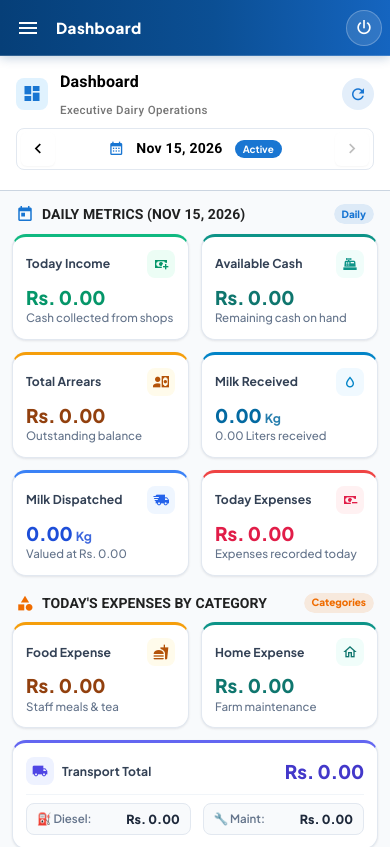
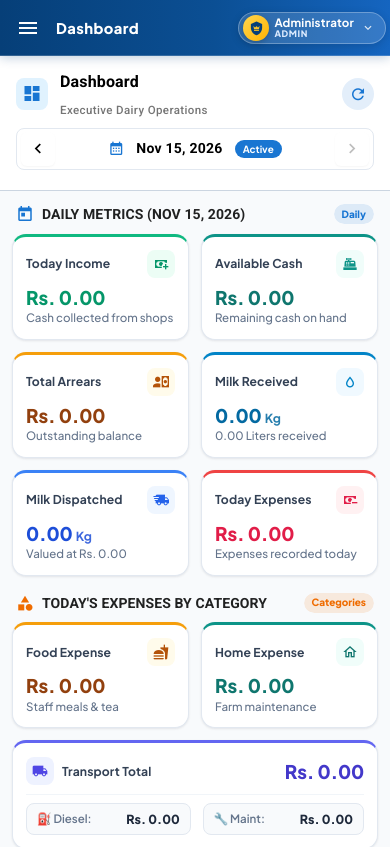
Before and after one commit to waqas-khaan/khalid-DMS, a Vue app: page /dashboard in a window 390 px wide. Shown: the top 847 px of the page. Built offline with nearby package versions, Linux system fonts and the light colour scheme; no server answers; the database is empty; sample sign-in values are in the browser's storage.

Commit message:
feat: show administrator profile pill on mobile view and for staff user as well

```diff
--- a/src/assets/css/navbar.css
+++ b/src/assets/css/navbar.css
@@ -229,10 +229,36 @@
     font-size: 1rem !important;
   }
 
-  .header-center-time,
-  .header-right-actions,
+  .header-center-time {
+    display: none !important;
+  }
+
+  .header-right-actions {
+    display: flex !important;
+    align-items: center !important;
+    margin-right: 8px !important;
+    gap: 6px !important;
+  }
+
   .user-profile-trigger {
-    display: none !important;
+    display: inline-flex !important;
+    align-items: center !important;
+    padding: 3px 10px 3px 5px !important;
+    gap: 6px !important;
+  }
+
+  .user-avatar-circle {
+    width: 28px !important;
+    height: 28px !important;
+  }
+
+  .user-name {
+    font-size: 0.78rem !important;
+    max-width: 110px !important;
+  }
+
+  .user-role-text {
+    font-size: 0.6rem !important;
   }
 }
 
@@ -247,18 +273,56 @@
   }
 
   .navbar-page-title {
-    font-size: 0.95rem !important;
+    font-size: 0.92rem !important;
     display: block !important;
     white-space: nowrap !important;
     overflow: hidden !important;
     text-overflow: ellipsis !important;
-    max-width: 220px !important;
+    max-width: 130px !important;
   }
 
-  .header-center-time,
-  .header-right-actions,
+  .header-center-time {
+    display: none !important;
+  }
+
+  .header-right-actions {
+    display: flex !important;
+    align-items: center !important;
+    margin-right: 4px !important;
+    gap: 4px !important;
+  }
+
   .user-profile-trigger {
-    display: none !important;
+    display: inline-flex !important;
+    align-items: center !important;
+    padding: 2px 8px 2px 4px !important;
+    gap: 5px !important;
+    border-radius: 999px !important;
+  }
+
+  .user-avatar-circle {
+    width: 26px !important;
+    height: 26px !important;
+  }
+
+  .user-avatar-icon {
+    font-size: 15px !important;
+  }
+
+  .user-name {
+    font-size: 0.72rem !important;
+    max-width: 90px !important;
+    line-height: 1.1 !important;
+  }
+
+  .user-role-text {
+    font-size: 0.56rem !important;
+    line-height: 1 !important;
+  }
+
+  .user-chevron {
+    font-size: 14px !important;
+    margin-left: 0 !important;
   }
 }
 
--- a/src/components/appbar/DefaultHeader.vue
+++ b/src/components/appbar/DefaultHeader.vue
@@ -31,23 +31,8 @@
 
     <v-spacer></v-spacer>
 
-    <!-- Mobile View Power Button (d-flex d-md-none) -->
-    <div v-if="isLoggedIn" class="mobile-power-wrapper d-flex d-md-none align-center me-2">
-      <v-btn
-        icon
-        size="small"
-        variant="text"
-        class="mobile-power-btn"
-        title="Sign Out"
-        aria-label="Sign Out"
-        @click="showLogoutDialog = true"
-      >
-        <v-icon size="20">mdi-power</v-icon>
-      </v-btn>
-    </div>
-
-    <div class="header-right-actions d-none d-md-flex align-center">
-      <!-- Unified User Profile Pill & Dropdown (Desktop only) -->
+    <!-- Unified Administrator Profile Pill & Dropdown (Mobile & Desktop) -->
+    <div class="header-right-actions d-flex align-center">
       <v-menu v-if="isLoggedIn" location="bottom end" :offset="8">
         <template v-slot:activator="{ props }">
           <button
@@ -57,9 +42,7 @@
             aria-label="Open profile menu"
           >
             <span class="user-avatar-circle">
-              <v-icon size="18" class="user-avatar-icon">
-                {{ authStore.isAdmin ? 'mdi-shield-crown' : 'mdi-account' }}
-              </v-icon>
+              <v-icon size="18" class="user-avatar-icon">mdi-shield-crown</v-icon>
             </span>
             <span class="user-info">
               <span class="user-name">{{ authStore.userName }}</span>
--- a/src/components/side-view/MainToolbar.vue
+++ b/src/components/side-view/MainToolbar.vue
@@ -10,9 +10,7 @@
       <!-- Mobile user profile header inside drawer -->
       <div v-if="display.smAndDown.value && authStore.user" class="sidebar-mobile-user px-4 py-3 d-flex align-center gap-3 border-b bg-white">
         <div style="width: 38px; height: 38px; border-radius: 50%; background: linear-gradient(135deg, #ffd54f 0%, #ffb300 100%); display: inline-flex; align-items: center; justify-content: center; flex-shrink: 0; box-shadow: 0 2px 6px rgba(0,0,0,0.15);">
-          <v-icon size="20" color="#063f78">
-            {{ authStore.isAdmin ? 'mdi-shield-crown' : 'mdi-account' }}
-          </v-icon>
+          <v-icon size="20" color="#063f78">mdi-shield-crown</v-icon>
         </div>
         <div class="d-flex flex-column" style="min-width: 0;">
           <span class="font-weight-black text-body-2 text-truncate" style="color: #063f78; line-height: 1.2;">
--- a/src/services/authService.js
+++ b/src/services/authService.js
@@ -36,7 +36,7 @@ export const authService = {
           id: 'user_staff',
           uid: 'user_staff',
           username: 'staff',
-          name: 'Staff User',
+          name: 'Administrator',
           role: 'staff',
           createdAt: new Date().toISOString(),
         };
@@ -55,7 +55,7 @@ export const authService = {
   async getAllUsers() {
     return [
       { id: 'user_admin', username: 'admin', name: 'Administrator', role: 'admin' },
-      { id: 'user_staff', username: 'staff', name: 'Staff User', role: 'staff' },
+      { id: 'user_staff', username: 'staff', name: 'Administrator', role: 'staff' },
     ];
   },
 };
--- a/src/stores/auth.js
+++ b/src/stores/auth.js
@@ -18,11 +18,11 @@ export const useAuthStore = defineStore('auth', {
     canAdd: (state) => Boolean(state.user),
     userName: (state) => {
       if (!state.user) return '';
-      return state.user.name || (state.user.role === 'admin' ? 'Administrator' : 'Staff');
+      return 'Administrator';
     },
     userRoleText: (state) => {
       if (!state.user) return '';
-      return state.user.role === 'admin' ? 'Admin' : 'Staff';
+      return 'ADMIN';
     },
   },
 
```
